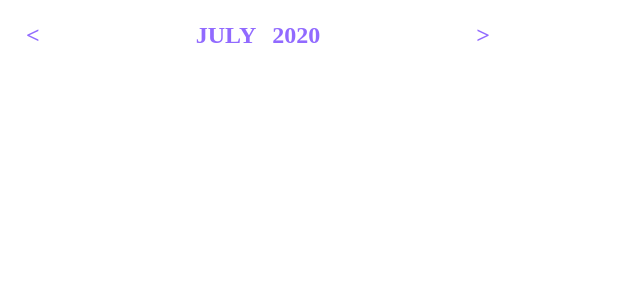
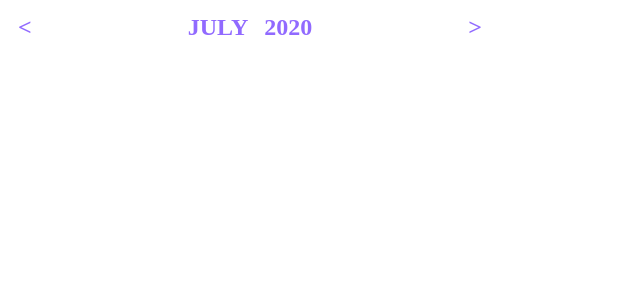
Before and after one commit to yung6699/react-calendar, a React (Create React App) app: page / in a window 1280 px wide. Shown: the top 300 px of the page, without its empty margins (0-640 px from the left). Built offline with nearby package versions, Linux system fonts and the light colour scheme.

Commit message:
index.css에 reset.css 추가

```diff
--- a/src/index.css
+++ b/src/index.css
@@ -0,0 +1,17 @@
+/* http://meyerweb.com/eric/tools/css/reset/
+   v2.0 | 20110126
+   License: none (public domain)
+*/
+
+html, body {
+    margin: 0;
+    padding: 0;
+}
+
+body {
+    line-height: 1;
+}
+
+ol, ul {
+    list-style: none;
+}
```
